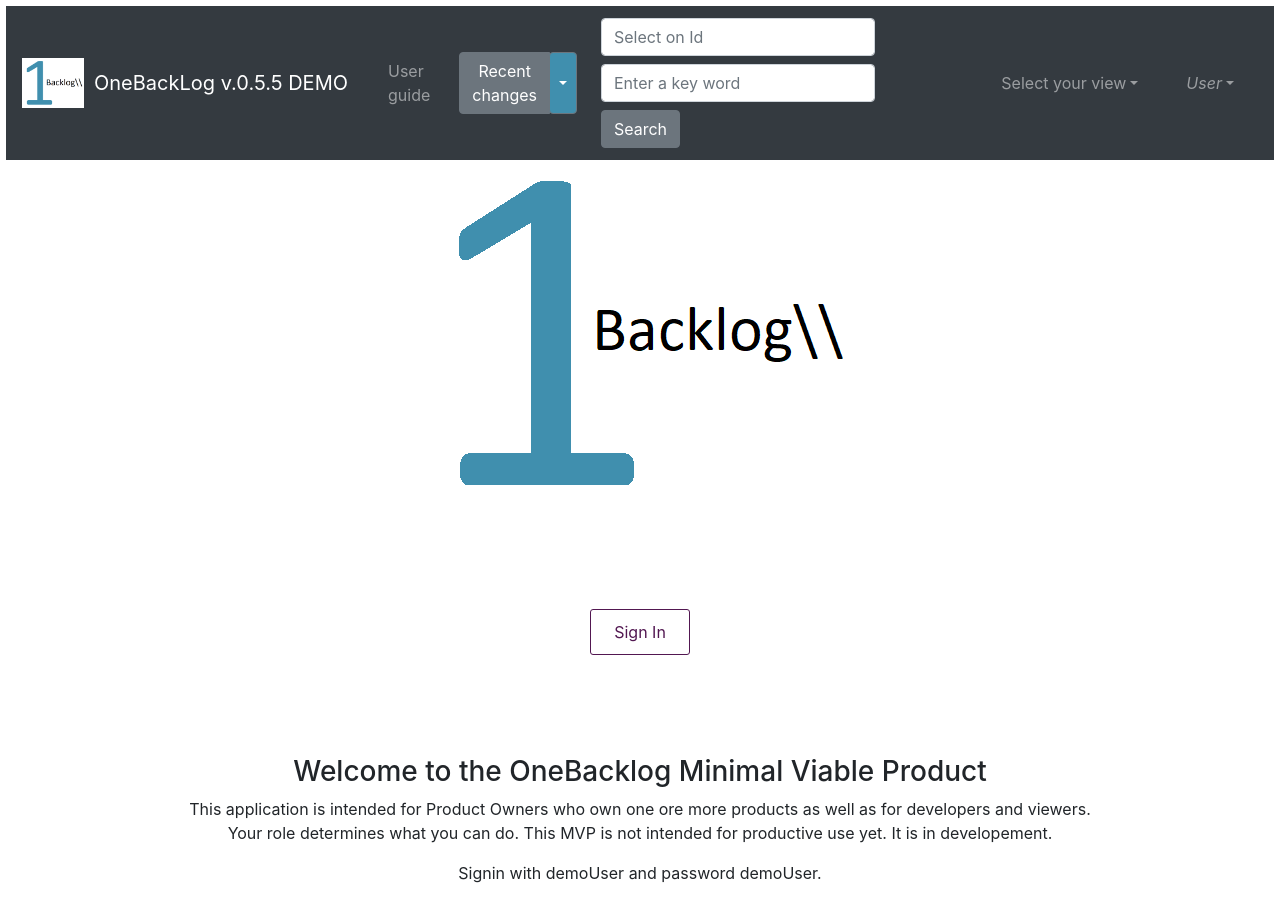
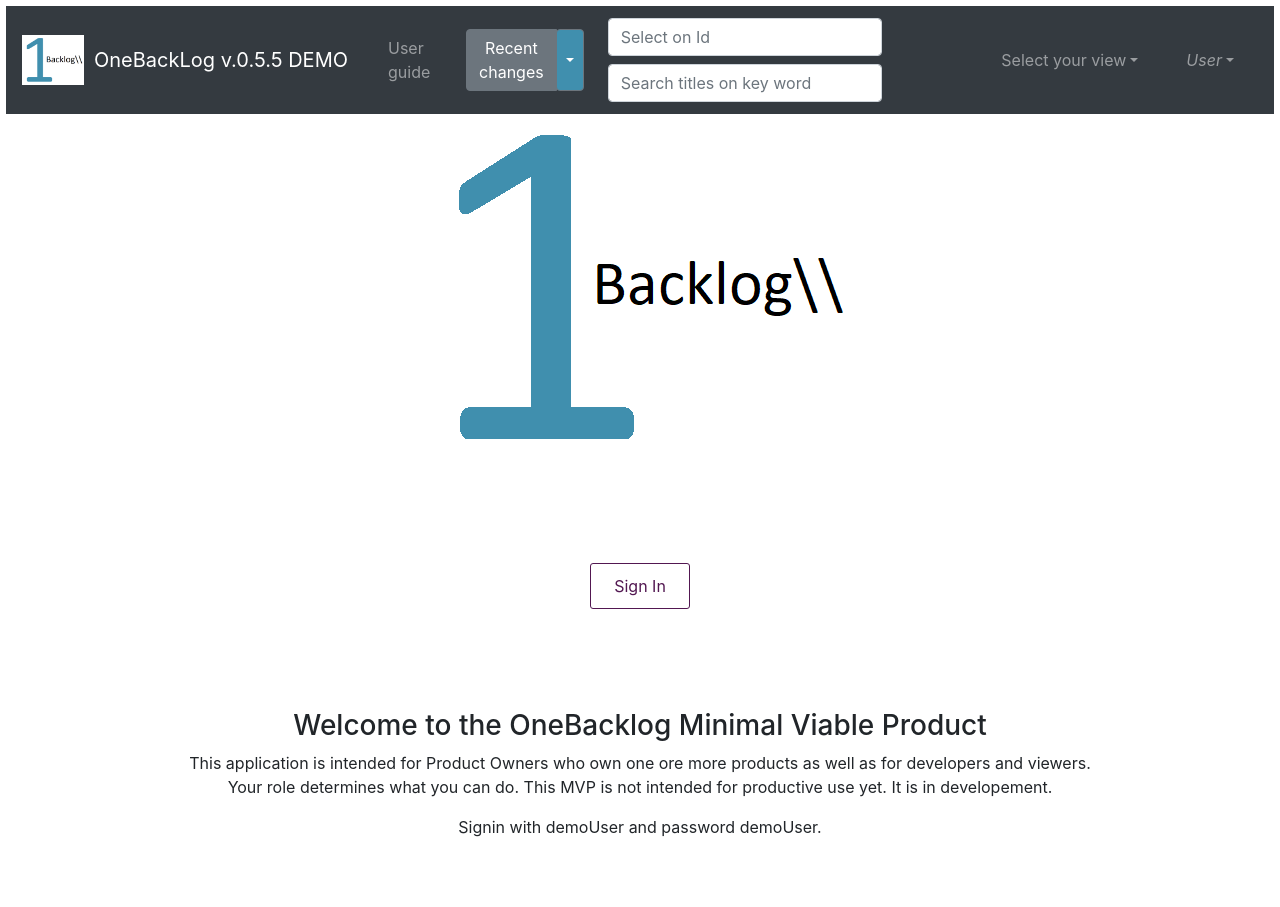
Before and after one commit to ErikVerheul/OneBacklog, a Vue app: page / in a window 1280 px wide. After the commit the page ends 861 px from the top, so only its background shows below. Built offline with nearby package versions, Linux system fonts and the light colour scheme.

Commit message:
Remove search key in favor of pressing return

```diff
--- a/src/components/header/header.vue
+++ b/src/components/header/header.vue
@@ -18,15 +18,7 @@
           </b-dropdown>
           <b-nav-form>
             <b-form-input v-model="shortId" class="m-1" placeholder="Select on Id" />
-            <b-form-input id="searchInput" v-model="$store.state.keyword" class="m-1" placeholder="Enter a key word"/>
-            <b-button
-              id="searchBtn"
-              type="button"
-              class="m-1"
-              @click="showSelectionOrClearEvent()"
-            >
-            {{ $store.state.searchText }}
-            </b-button>
+            <b-form-input id="searchInput" v-model="$store.state.keyword" class="m-1" placeholder="Search titles on key word"/>
           </b-nav-form>
           <b-nav-item-dropdown text="Select your view" right>
             <b-dropdown-item to="../../product">Products</b-dropdown-item>
@@ -171,10 +163,10 @@ export default {
     // fire the search button on pressing enter in the search input field (instead of submitting the form)
     document
       .getElementById("searchInput")
-      .addEventListener("keypress", function (event) {
+      .addEventListener("keypress",  (event) => {
         if (event.keyCode === 13) {
           event.preventDefault()
-          document.getElementById("searchBtn").click()
+          this.showSelectionOrClearEvent()
         }
       })
   },
```
